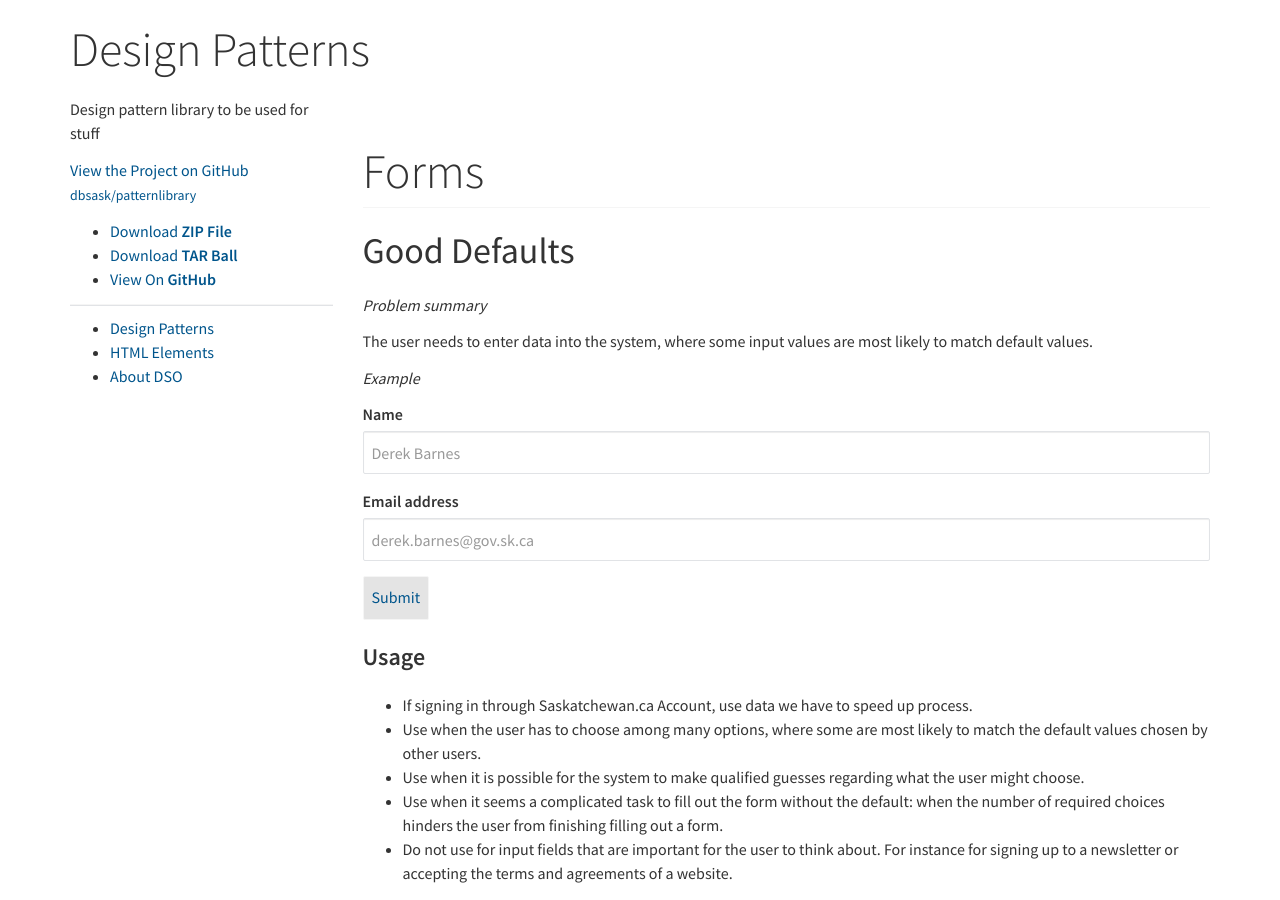
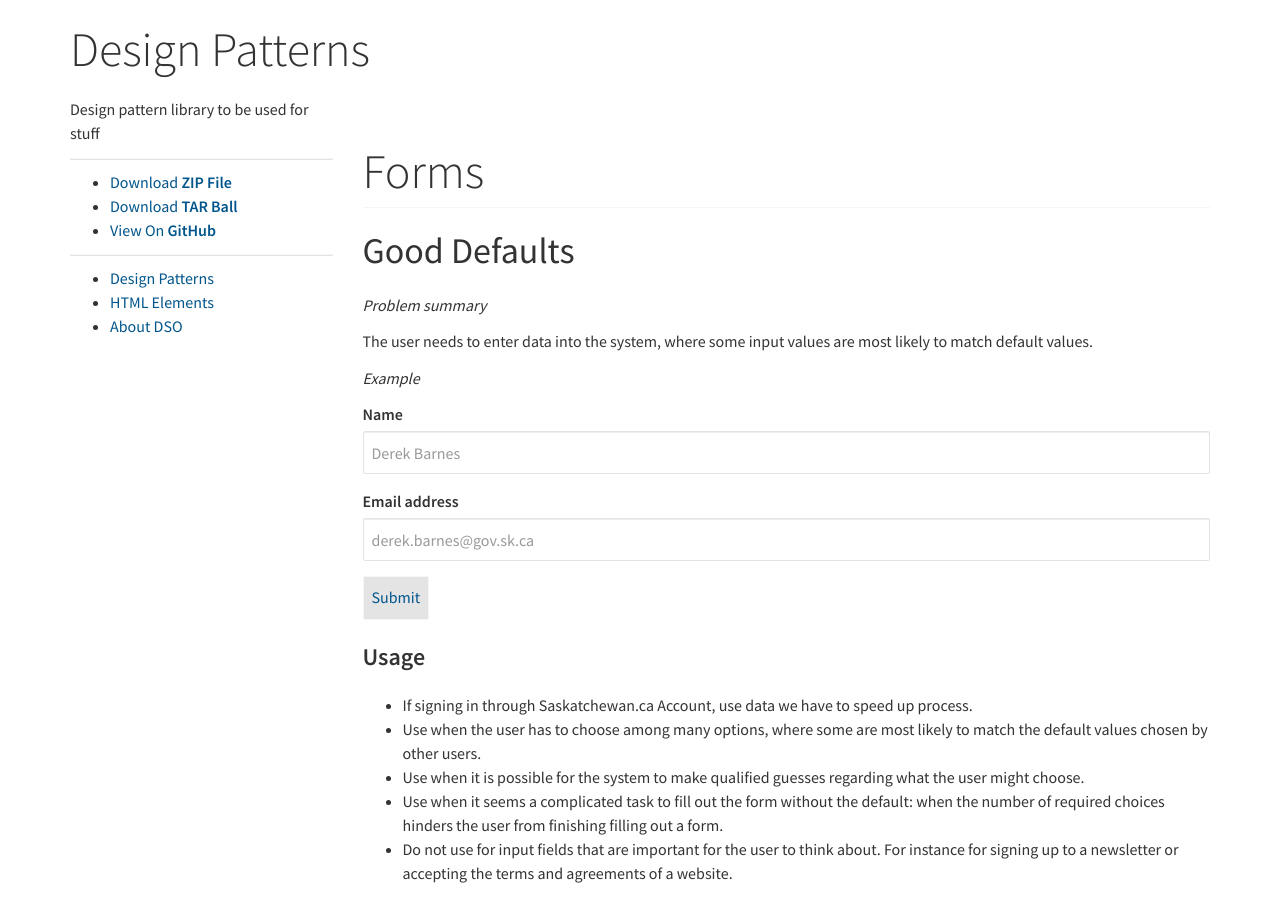
Before and after one commit to dbsask/patternlibrary, a Jekyll site: the page built from index.md, in a window 1280 px wide and 900 px high. Built offline with Jekyll 4.4.1, drawn with Linux system fonts in a browser that asks for light colours.

Commit message:
Update sask.html

```diff
--- a/_layouts/sask.html
+++ b/_layouts/sask.html
@@ -40,15 +40,7 @@
       <div class="col-md-3">
 
         <p>{{ site.description | default: site.github.project_tagline }}</p>
-
-        {% if site.github.is_project_page %}
-        <p class="view"><a href="{{ site.github.repository_url }}">View the Project on GitHub <small>{{ site.github.repository_nwo }}</small></a></p>
-        {% endif %}
-
-        {% if site.github.is_user_page %}
-        <p class="view"><a href="{{ site.github.owner_url }}">View My GitHub Profile</a></p>
-        {% endif %}
-
+<hr>
         {% if site.show_downloads %}
         <ul class="downloads">
           <li><a href="{{ site.github.zip_url }}">Download <strong>ZIP File</strong></a></li>
```
